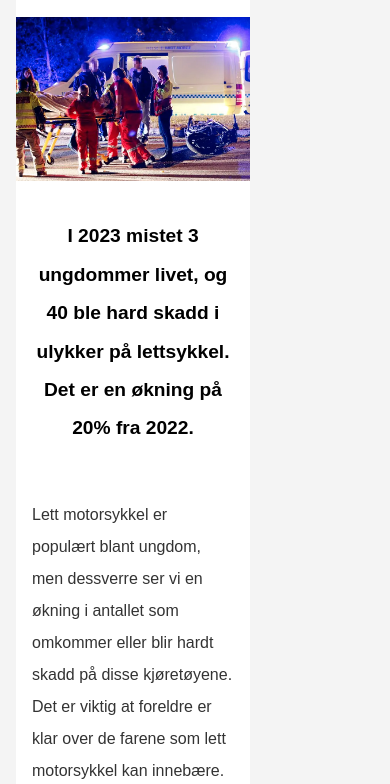
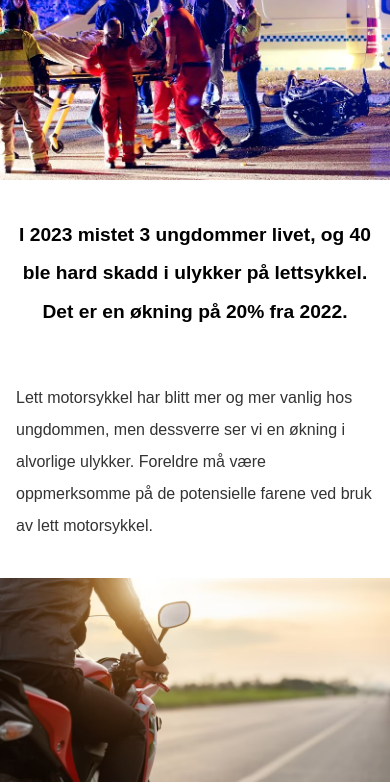
Before and after one commit to AndreMooore/DailyBugle-motorsykkel, a plain HTML site: page index.html in a window 390 px wide. Shown: the part 333-1117 px from the top of the page. Drawn offline with Linux system fonts and the light colour scheme.

Commit message:
Fiksa scaling

```diff
--- a/index.html
+++ b/index.html
@@ -20,12 +20,11 @@
       </p>
 
       <p>
-        Lett motorsykkel er populært blant ungdom, men dessverre ser vi en
-        økning i antallet som omkommer eller blir hardt skadd på disse
-        kjøretøyene. Det er viktig at foreldre er klar over de farene som lett
-        motorsykkel kan innebære.
+        Lett motorsykkel har blitt mer og mer vanlig hos ungdommen, men
+        dessverre ser vi en økning i alvorlige ulykker. Foreldre må være
+        oppmerksomme på de potensielle farene ved bruk av lett motorsykkel.
       </p>
-      <img id="textimg" src="IMG/COLOURBOX60510266-1536x1022.jpg" alt="" />
+      <img id="textimg" src="IMG/Mann-på-motorsykkel-i-solnedgang.avif" alt="" />
       <h2 class="bold">Urovekkende økning i antall ulykker</h2>
       <p>
         De siste 23 årene har det vært en økning på 58 prosent drepte og hardt
--- a/style.css
+++ b/style.css
@@ -94,13 +94,15 @@ footer {
 
 @media (max-width: 1200px) {
     main {
-        margin: 0 5rem;
+        margin: 0 auto;
+        max-width: 100%;
+
     }
 }
 
 @media (max-width: 768px) {
     main {
-        margin: 0 2rem;
+        margin: 0 auto;
     }
 
     h1 {
@@ -123,7 +125,7 @@ footer {
 
 @media (max-width: 480px) {
     main {
-        margin: 0 1rem;
+        margin: 0 auto;
     }
 
     header {
```
